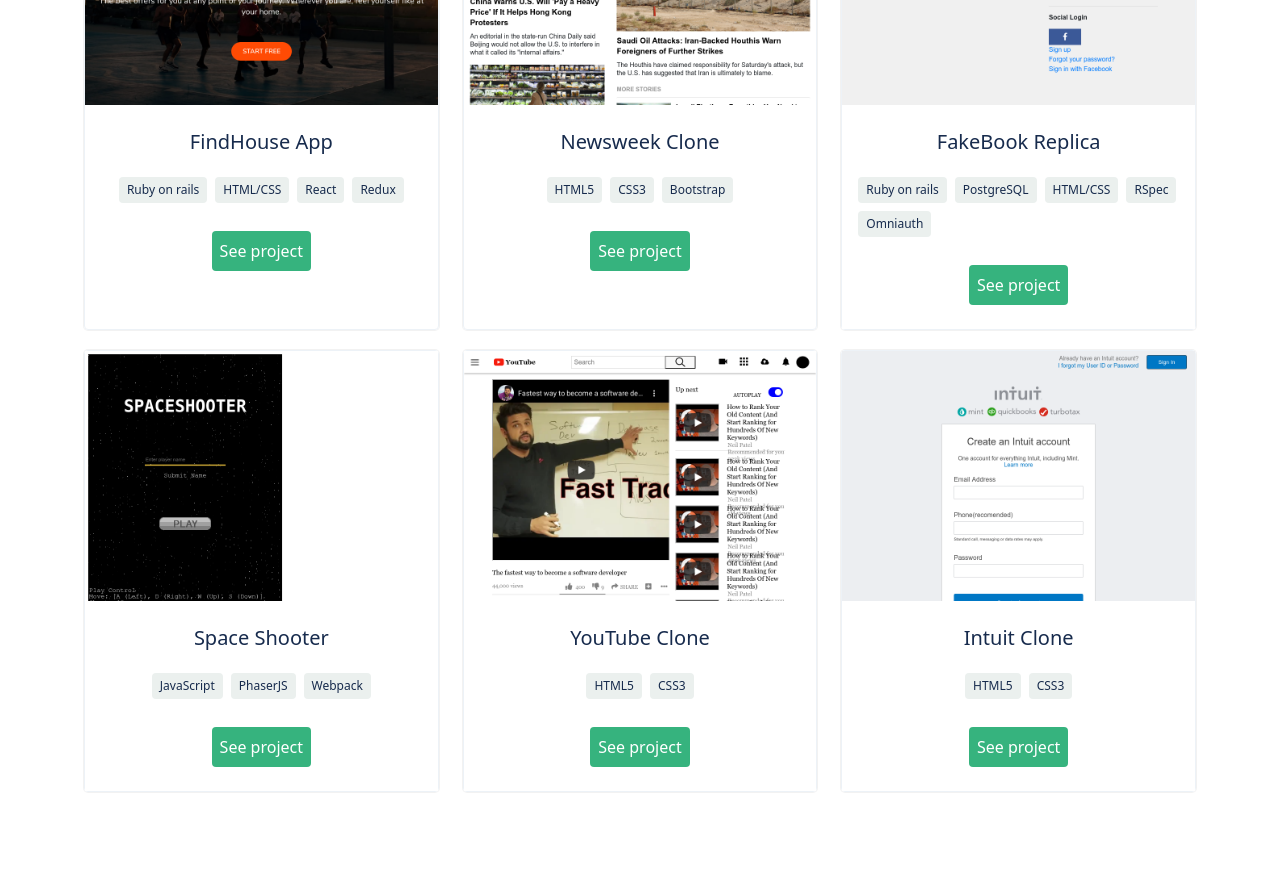
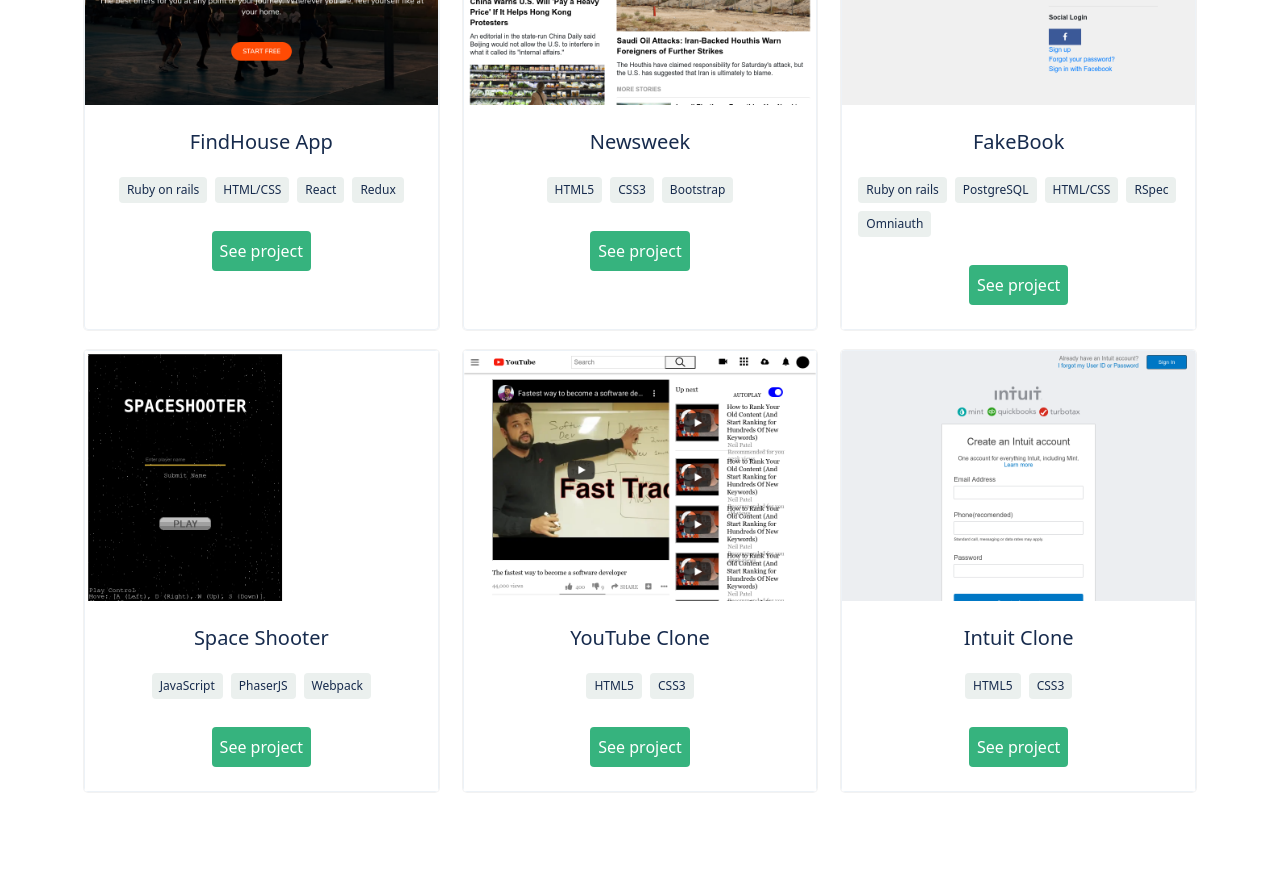
Before and after one commit to abruzy/diallo, a React (Create React App) app: page / in a window 1280 px wide. Shown: the part 1120-1990 px from the top of the page. Built offline with nearby package versions, Linux system fonts and the light colour scheme.

Commit message:
modified project  name

```diff
--- a/src/pages/Portfolio.js
+++ b/src/pages/Portfolio.js
@@ -17,7 +17,7 @@
   {
     pics: '/images/newsweek-clone.png',
     alt: 'newsweek',
-    title: 'Newsweek Clone',
+    title: 'Newsweek',
     description: 'Lorem ipsum dolor sit amet consectetur adipisicing elit. Velit, eligendi magnam. Unde dolores delectus soluta, nesciunt quisquam repudiandae vitae iste nobis beatae, ipsam at doloribus. Sapiente consectetur dolore rerum nam.Sint hic velit tempora reprehenderit qui? Vero nesciunt quasi nulla saepe commodi aut ullam fugiat error molestias iusto! Quia architecto placeat rem nostrum commodi, possimus quis corrupti dignissimos voluptatibus tempora?',
     githubLink: 'https://github.com/abruzy/newsweek-clone',
     liveUrl: 'https://rawcdn.githack.com/abruzy/newsweek-clone/b7cfb0020030ce6f20debd6995fb4dff8b852215/index.html',
@@ -26,7 +26,7 @@
   {
     pics: '/images/facebook-login.png',
     alt: 'fakebook',
-    title: 'FakeBook Replica',
+    title: 'FakeBook',
     description: 'Lorem ipsum dolor sit amet consectetur adipisicing elit. Velit, eligendi magnam. Unde dolores delectus soluta, nesciunt quisquam repudiandae vitae iste nobis beatae, ipsam at doloribus. Sapiente consectetur dolore rerum nam.Sint hic velit tempora reprehenderit qui? Vero nesciunt quasi nulla saepe commodi aut ullam fugiat error molestias iusto! Quia architecto placeat rem nostrum commodi, possimus quis corrupti dignissimos voluptatibus tempora?',
     githubLink: 'https://github.com/abruzy/facebook-clone',
     liveUrl: 'https://owl-social.herokuapp.com/',
```
